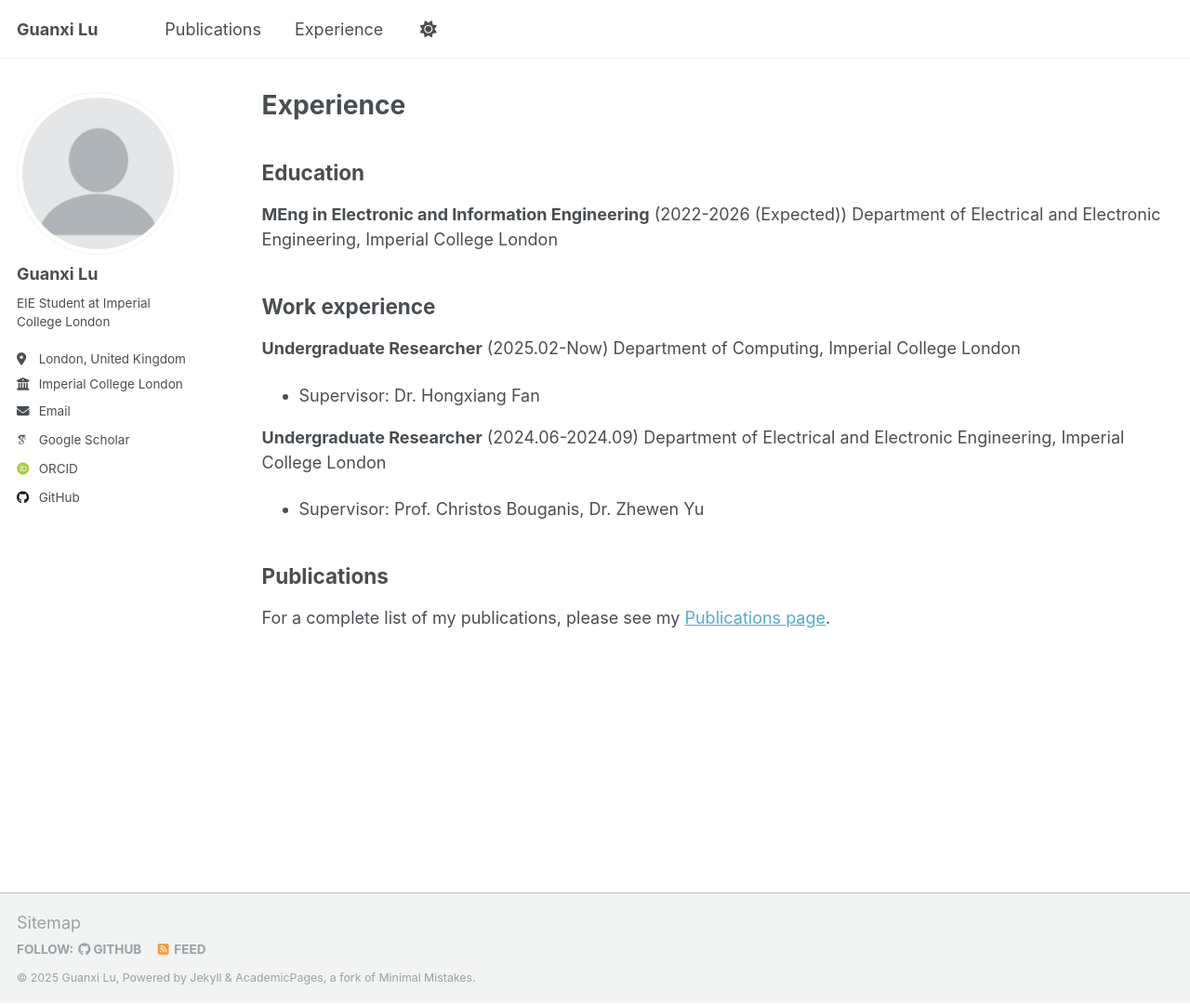
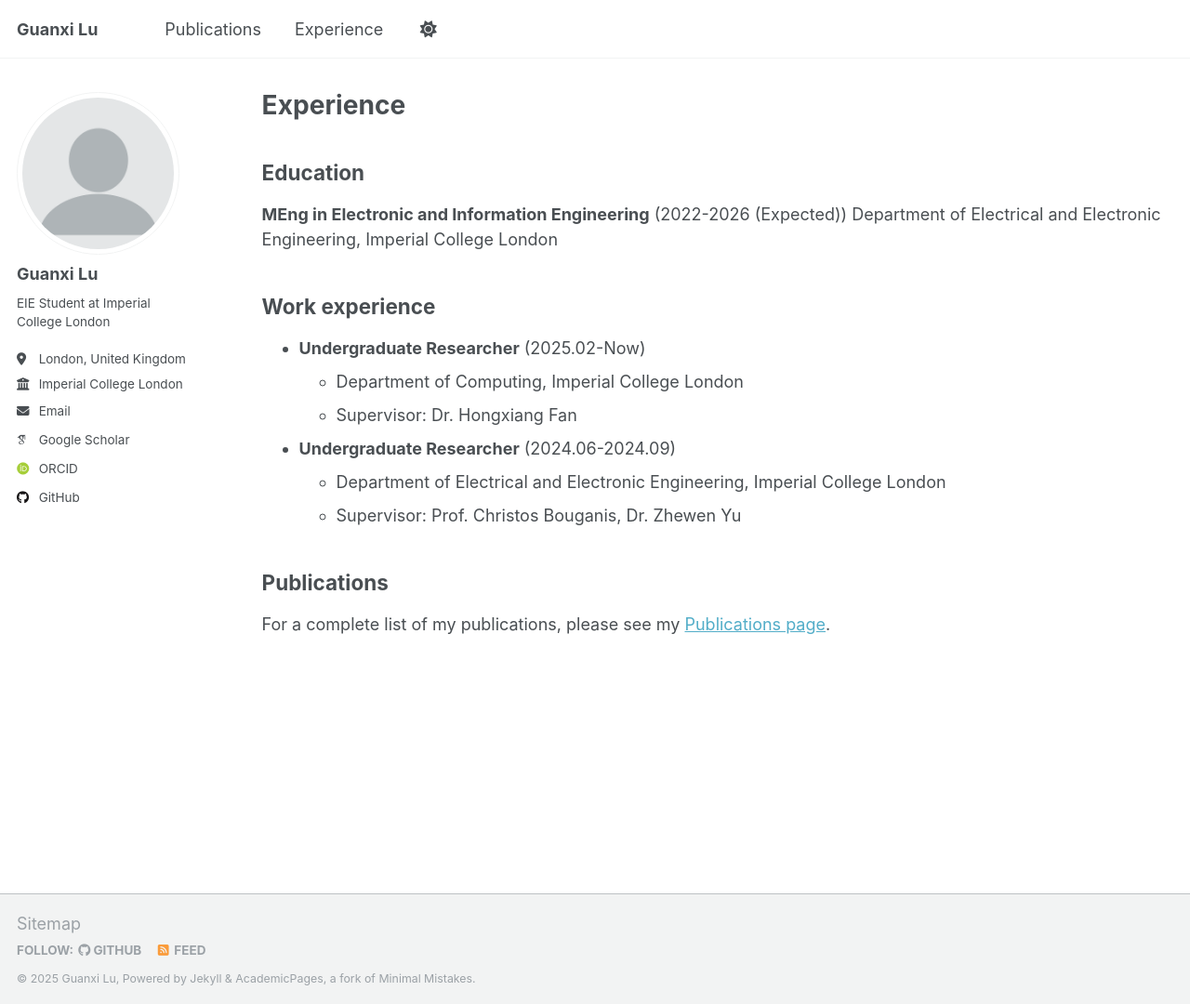
Before and after one commit to lgxi24/lgxi24.github.io, a Jekyll site: the page built from _pages/cv.md, in a window 1280 px wide and 1080 px high. Shown: the whole window at 93% size. Built offline with Jekyll 4.4.1, drawn with Linux system fonts in a browser that asks for light colours; some web fonts are replaced; a script that is not in the unit is left out.

Commit message:
update cv page

```diff
--- a/_pages/cv.md
+++ b/_pages/cv.md
@@ -14,12 +14,13 @@ redirect_from:
 Department of Electrical and Electronic Engineering, Imperial College London
 
 ## Work experience
-**Undergraduate Researcher** (2025.02-Now)
-Department of Computing, Imperial College London
-- Supervisor: Dr. Hongxiang Fan
 
-**Undergraduate Researcher** (2024.06-2024.09)
-Department of Electrical and Electronic Engineering, Imperial College London
+- **Undergraduate Researcher** (2025.02-Now)
+  - Department of Computing, Imperial College London
+  - Supervisor: Dr. Hongxiang Fan
+
+- **Undergraduate Researcher** (2024.06-2024.09)
+  - Department of Electrical and Electronic Engineering, Imperial College London
   - Supervisor: Prof. Christos Bouganis, Dr. Zhewen Yu
 
 <!-- Skills
```
